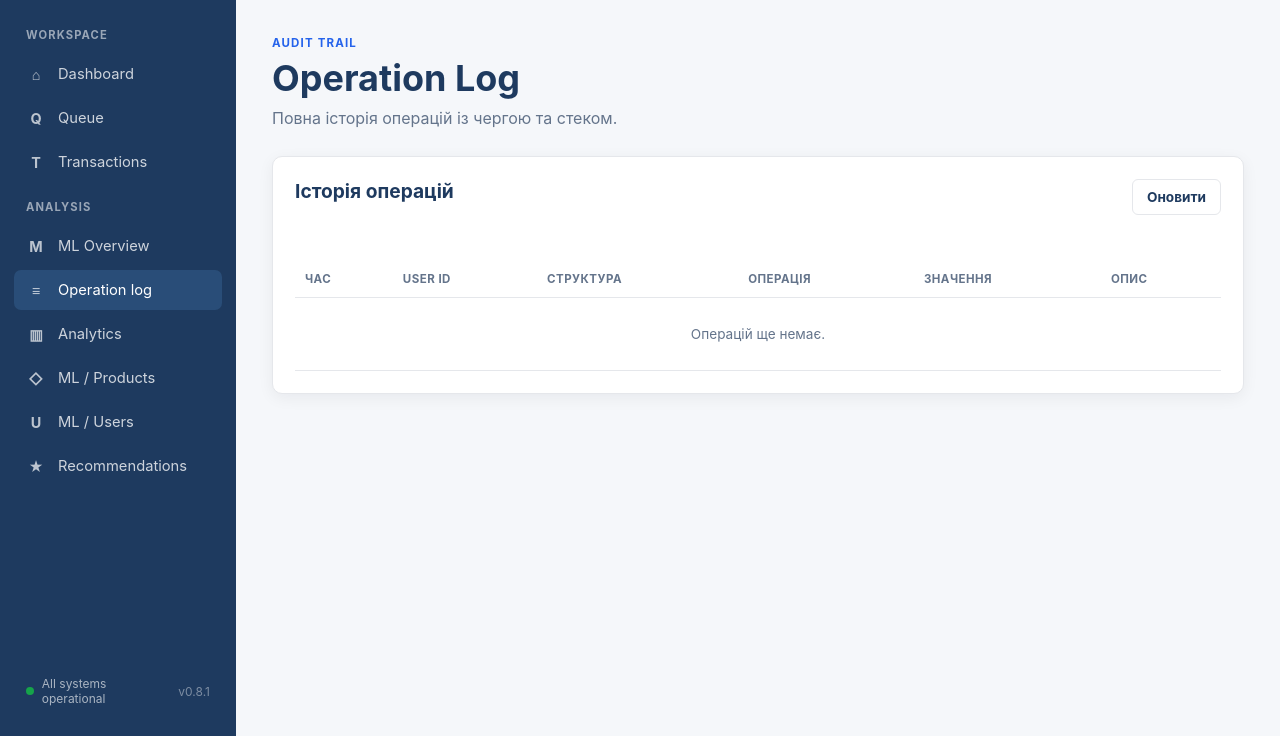
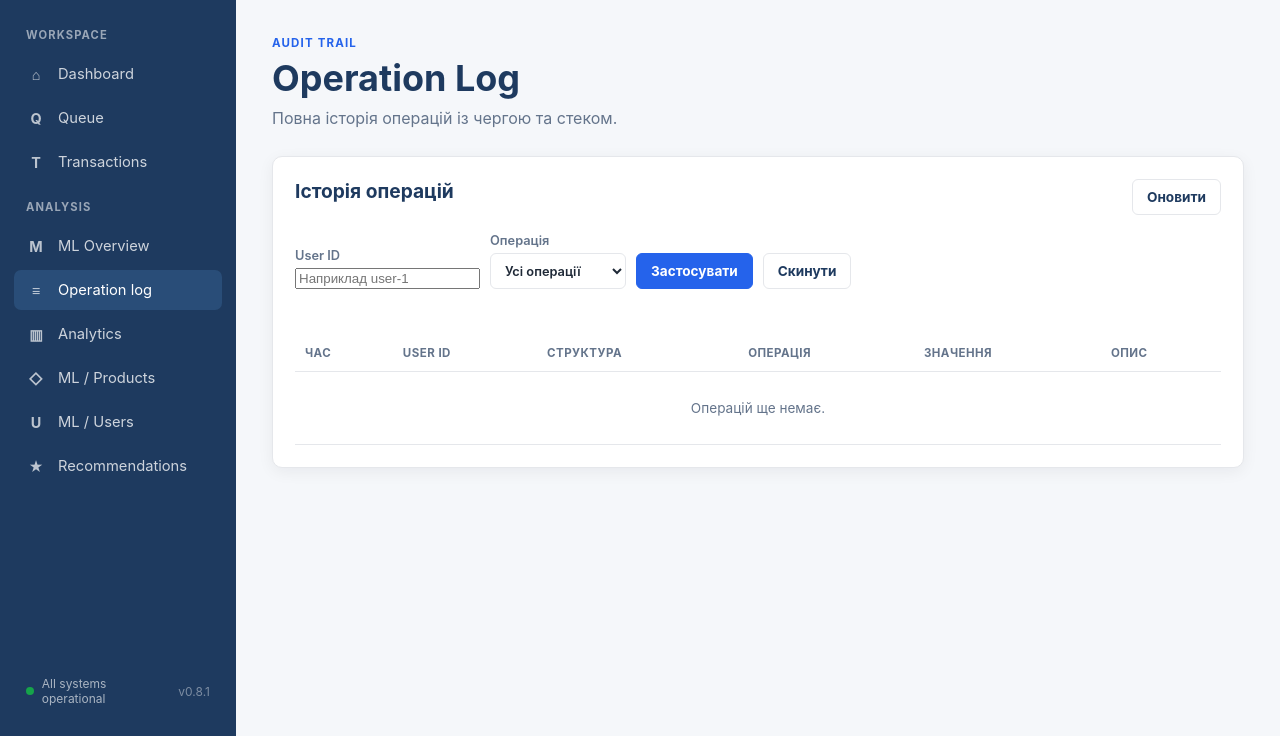
Before and after one commit to HliebKurtushyn/UsersAnalysis, a Flask app: page /logs in a window 1280 px wide. Shown: the part 64-800 px from the top of the page. Run offline with Flask 3, Linux system fonts and the light colour scheme; data that the repository does not hold is empty.

Commit message:
feat: add log filtering functionality with user ID and operation type

```diff
--- a/web_app/static/app.js
+++ b/web_app/static/app.js
@@ -97,7 +97,14 @@
 }
 
 async function refreshLogs() {
-  const response = await fetch("/api/logs");
+  const filters = document.querySelector("[data-log-filters]");
+  const params = filters
+    ? new URLSearchParams(
+        [...new FormData(filters)].filter(([, value]) => value.trim()),
+      )
+    : null;
+  const query = params ? `?${params.toString()}` : "";
+  const response = await fetch(`/api/logs${query}`);
   if (!response.ok) throw new Error("Не вдалося завантажити журнал.");
   renderLogs((await response.json()).items);
 }
@@ -135,6 +142,17 @@
   refreshLogs().catch((error) => showMessage("logs", error.message, true));
 });
 
+document.querySelector("[data-log-filters]")?.addEventListener("submit", (event) => {
+  event.preventDefault();
+  refreshLogs().catch((error) => showMessage("logs", error.message, true));
+});
+
+document.querySelector("[data-log-filters]")?.addEventListener("reset", () => {
+  window.setTimeout(() => {
+    refreshLogs().catch((error) => showMessage("logs", error.message, true));
+  }, 0);
+});
+
 Promise.all([refreshStructures(), refreshLogs()]).catch((error) => {
   showMessage("queue", error.message, true);
   showMessage("transactions", error.message, true);
--- a/web_app/templates/logs.html
+++ b/web_app/templates/logs.html
@@ -16,10 +16,31 @@
       <div>
         <h2>Історія операцій</h2>
       </div>
-      <button class="button button--secondary" type="button" data-refresh-logs>
-        Оновити
-      </button>
+      <div class="panel-actions">
+        <button class="button button--secondary" type="button" data-refresh-logs>
+          Оновити
+        </button>
+      </div>
     </div>
+    <form class="sort-form log-filters" data-log-filters>
+      <label>
+        User ID
+        <input name="user_id" type="search" maxlength="100" placeholder="Наприклад user-1">
+      </label>
+      <label>
+        Операція
+        <select name="operation_type">
+          <option value="">Усі операції</option>
+          <option value="enqueue">enqueue</option>
+          <option value="dequeue">dequeue</option>
+          <option value="push">push</option>
+          <option value="pop">pop</option>
+          <option value="undo">undo</option>
+        </select>
+      </label>
+      <button class="button" type="submit">Застосувати</button>
+      <button class="button button--secondary" type="reset">Скинути</button>
+    </form>
     <div class="inline-message" data-message-for="logs" role="status"></div>
     <div class="table-wrapper">
       <table class="log-table">
```
